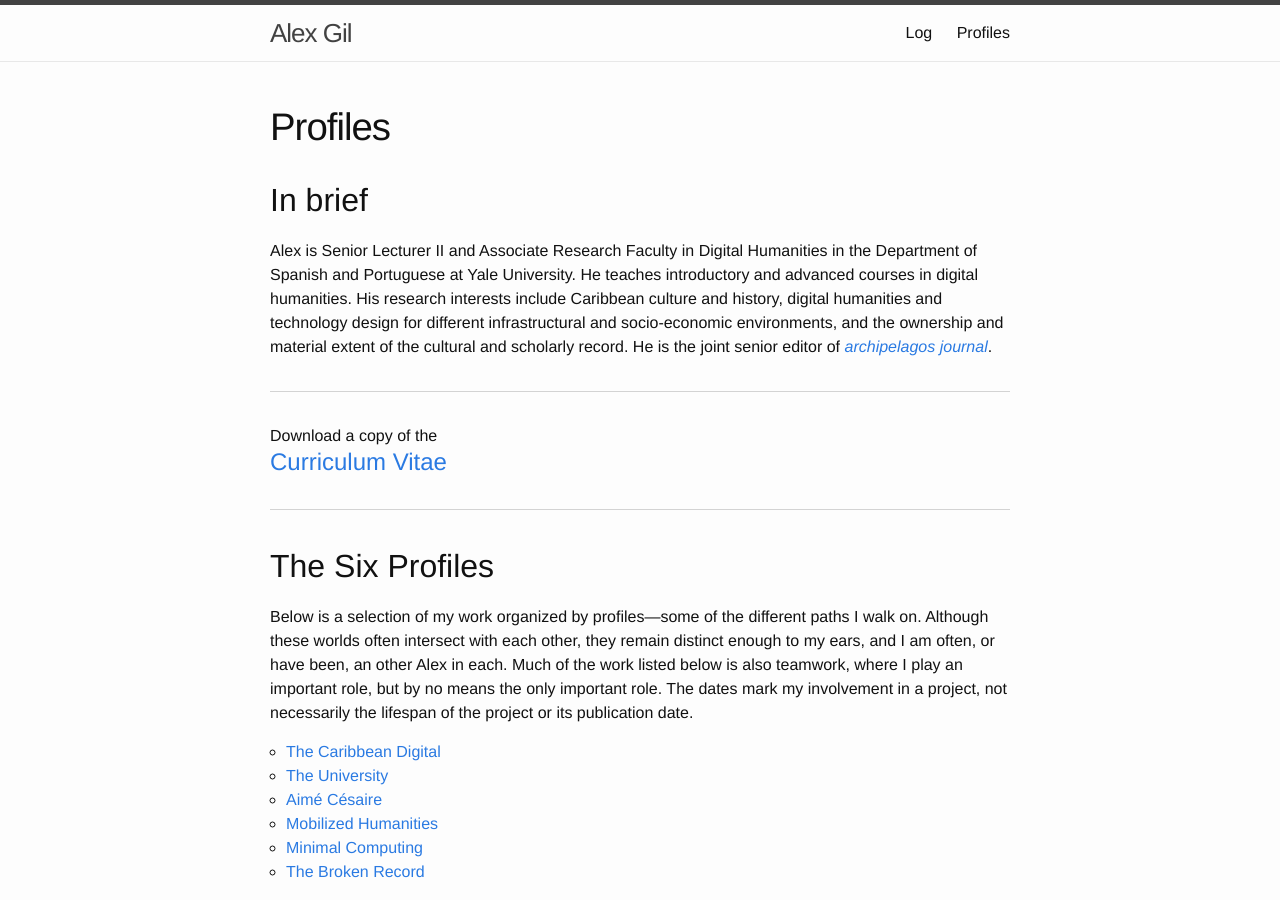
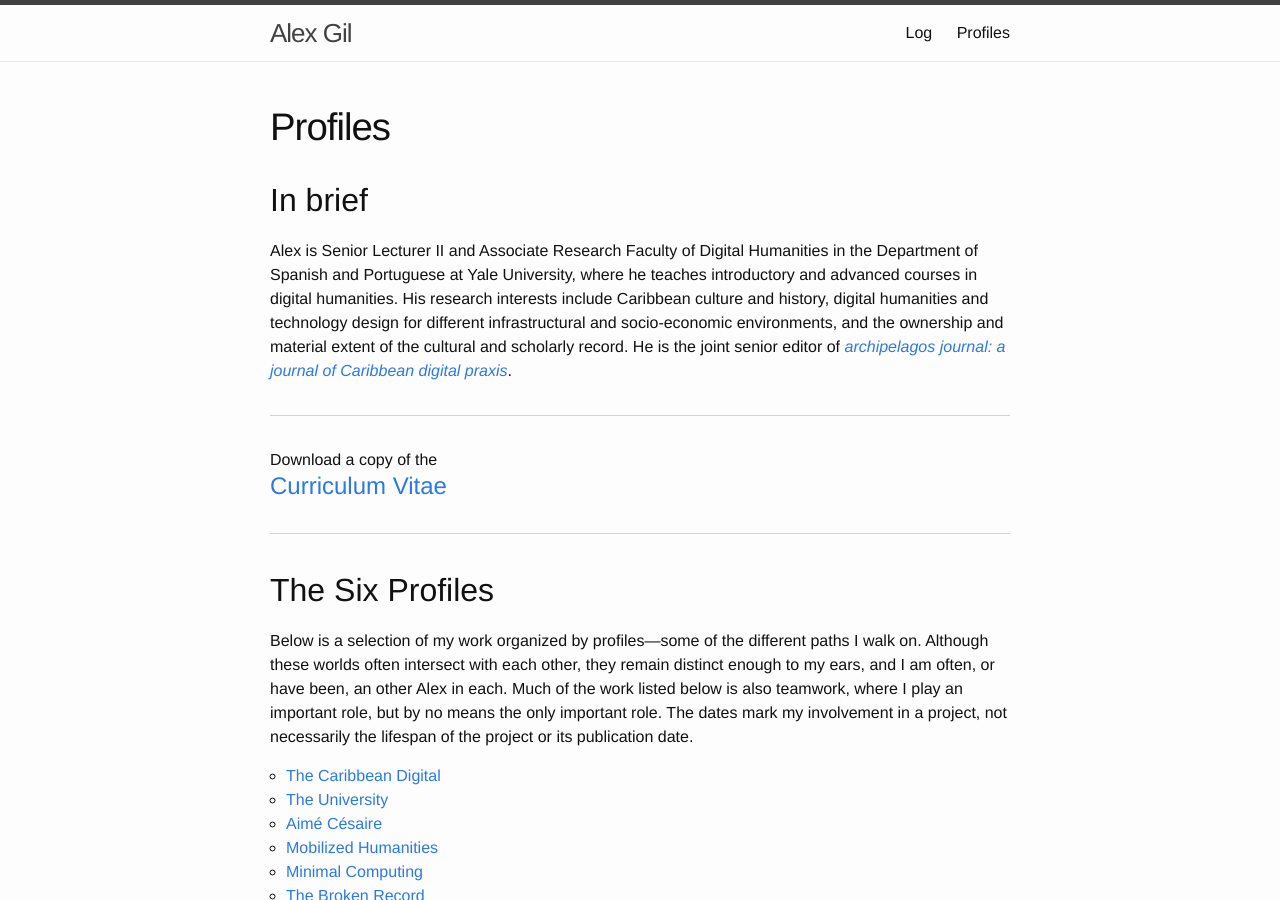
Before and after one commit to elotroalex/elotroalex, a Jekyll site: the page built from profiles.md, in a window 1280 px wide and 900 px high. Built offline with Jekyll 4.4.1, drawn with Linux system fonts in a browser that asks for light colours; some of the changed text lies outside the part shown.

Commit message:
tweaks to profiles

```diff
--- a/profiles.md
+++ b/profiles.md
@@ -9,7 +9,7 @@ permalink: /profiles/
 
 <h2>In brief</h2>
 
-Alex is Senior Lecturer II and Associate Research Faculty in Digital Humanities in the Department of Spanish and Portuguese at Yale University. He teaches introductory and advanced courses in digital humanities. His research interests include Caribbean culture and history, digital humanities and technology design for different infrastructural and socio-economic environments, and the ownership and material extent of the cultural and scholarly record. He is the joint senior editor of *[archipelagos journal](http://archipelagosjournal.org/)*.
+Alex is Senior Lecturer II and Associate Research Faculty of Digital Humanities in the Department of Spanish and Portuguese at Yale University, where he teaches introductory and advanced courses in digital humanities. His research interests include Caribbean culture and history, digital humanities and technology design for different infrastructural and socio-economic environments, and the ownership and material extent of the cultural and scholarly record. He is the joint senior editor of *[archipelagos journal: a journal of Caribbean digital praxis](http://archipelagosjournal.org/)*.
 
 ---
 <p id="cv">Download a copy of the <a class="post-link" target="_blank" href="{{site.baseurl}}/docs/gil-cv.pdf">Curriculum Vitae</a>
```
Also changed, not shown: other parts of profiles.md (+1 -1 lines).
